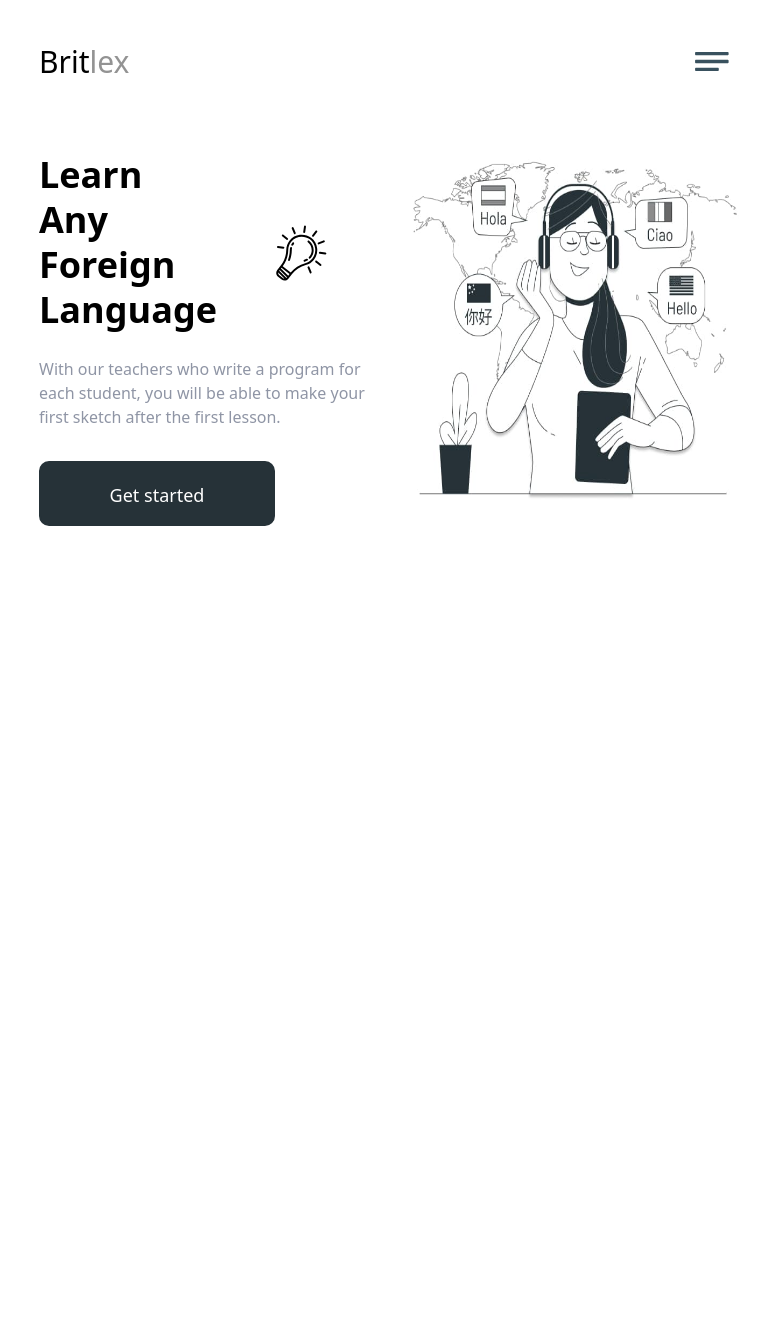
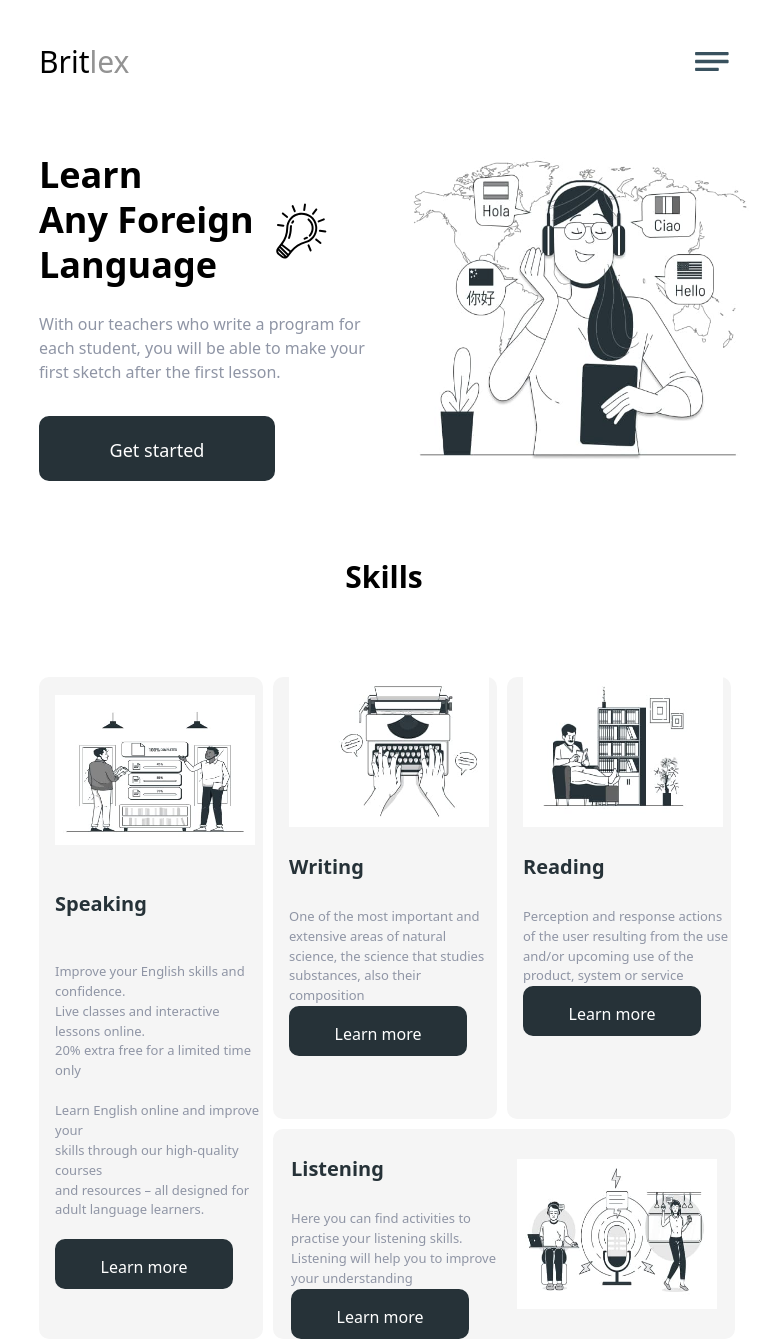
Before and after one commit to petekostrytsya/Britlex_All_devices, a plain HTML site: page index.html in a window 768 px wide. Before the commit the page ends 800 px from the top, so only its background shows below. Drawn offline with nearby package versions, Linux system fonts and the light colour scheme.

Commit message:
skills-desk

```diff
--- a/css/styles.css
+++ b/css/styles.css
@@ -33,7 +33,8 @@ img {
 
 @media screen and (max-width: 574px) {
 .container {
-    width: 290px;
+    width: 100%;
+    max-width: 290px;
     padding: 0 15px;
     margin: 0 auto;
     }
@@ -49,8 +50,9 @@ img {
 
 @media screen and (min-width: 768px) and (max-width: 991px) {
     .container {
-        width: 100%;
+        width: 768px;
         padding: 0 39px;
+        margin: 0 auto;
     }
 }
 
@@ -93,7 +95,7 @@ img {
 }
 
 .page-header-contaniar {
-    max-width: 574px;
+    width: 574px;
     display: flex;
     justify-content: space-between;
 }
@@ -412,7 +414,6 @@ img {
 
 .title-hero {
     width: 217px;
-    /* height: 135px; */
     font-weight: 600;
     font-size: 36px;
     line-height: 1.25;
@@ -420,9 +421,12 @@ img {
     margin-bottom: 25px;
 }
 
+.word-wrap-2 {
+    display: none;
+}
+
 .text-hero {
     width: 338px;
-    height: 72px;
     font-weight: 400;
     font-size: 16px;
     line-height: 1.5;
@@ -453,8 +457,8 @@ img {
 }
 
 .hero-img {
-    width: 352px;
-    height: 352px;
+    width: 362px;
+    height: 312px;
 }
 
 .title-lamp {
@@ -525,6 +529,10 @@ img {
 /* ====================== Skills =================== */
 
 @media screen and (max-width: 574px) {
+
+.skills-list-desk {
+        display: none;
+    }
 
 .skills {
     padding: 50px 0;
@@ -633,8 +641,11 @@ img {
 
 @media screen and (min-width: 575px) and (max-width: 767px) {
 
+.skills-list-desk {
+    display: none;
+}
+
 .skills {
-        padding-top: 96px;
         padding-bottom: 84px;
     }
 
@@ -758,6 +769,122 @@ img {
 }
 
 
+
+
+@media screen and (min-width: 768px) and (max-width: 991px) {
+
+.skills-list {
+    display: none;
+}
+
+.skills {
+        padding-bottom: 52px;
+    }
+
+    .title-section {
+        text-align: center;
+        font-weight: 600;
+        font-size: 30px;
+        line-height: 2.66;
+        color: #000000;
+        margin-bottom: 60px;
+    }
+
+    .img-skills-desk {
+        width: 200px;
+        height: 150px;
+        /* width: 100%;
+        height: auto; */
+    }
+
+    .skills-title-desk {
+        font-weight: 600;
+        font-size: 20px;
+        line-height: 4;
+        color: #263238;
+        /* margin-bottom: 20px; */
+    }
+
+    .text-skills-desk {
+        font-weight: 400;
+        font-size: 13px;
+        line-height: 1.53;
+        color: #8F95A5;
+        /* margin-bottom: 30px; */
+    }
+
+    .skills-btn-desk:focus,
+    .skills-btn-desk:hover {
+        color: #263238;
+        background-color: #FFFFFF;
+    }
+
+    .skills-btn-desk {
+        width: 178px;
+        height: 50px;
+        padding: 14px 43px;
+        font-weight: 500;
+        font-size: 16px;
+        line-height: 1.5;
+        text-align: center;
+        color: #FFFFFF;
+        background-color: #263238;
+        border: 2px solid #263238;
+        border-radius: 10px;
+        cursor: pointer;
+    }
+
+    .skills-list-desk {
+        display: flex;
+        column-gap: 10px;
+    }
+
+    .skills-link-speaking-desk {
+        width: 224px;
+        height: 662px;
+        padding-left: 16px;
+        white-space: pre-line;
+        border-radius: 10px;
+        background-color: #F5F5F5;
+    }
+
+    .skills-link-writing-desk {
+        width: 224px;
+        height: 442px;
+        /* white-space: pre-line; */
+        padding-left: 16px;
+        border-radius: 10px;
+        background-color: #F5F5F5;
+    }
+
+    .skills-link-reading-desk {
+        width: 224px;
+        height: 442px;
+        /* white-space: pre-line; */
+        padding-left: 16px;
+        border-radius: 10px;
+        background-color: #F5F5F5;
+    }
+
+    .skills-link-listening-desk {
+        display: flex;
+        align-items: center;
+        width: 462px;
+        height: 210px;
+        /* white-space: pre-line; */
+        padding: 0 18px;
+        border-radius: 10px;
+        background-color: #F5F5F5;
+    }
+
+    .link-group-desk {
+        display: flex;
+        flex-wrap: wrap;
+        gap: 10px;
+    }
+
+
+}
 
 /* .skills {
     padding-bottom: 180px;
--- a/index.html
+++ b/index.html
@@ -45,7 +45,7 @@
                 <div>
                     <div class="title-lamp">
                         <h1 id="Home" class="title-hero wow animate__animated animate__slideInLeft"
-                            data-wow-duration="2s" data-wow-delay="1s">Learn<br class="word-wrap"> Any <br class="word-wrap">Foreign Language</h1>
+                            data-wow-duration="2s" data-wow-delay="1s">Learn<br class="word-wrap"> Any <br class="word-wrap-2">Foreign Language</h1>
                             <svg class="lamp-hero" width="85" height="85">
                                 <use href="./img/sprite.svg#icon-bulb-icon"></use>
                             </svg>
@@ -64,12 +64,11 @@
         </section>
 
 <!-- SKILLS -->
-        <!-- <section class="skills">
+        <section class="skills">
             <div class="container skills-content">
                 <h2 id="Skills" class="title-section wow animate__animated animate__wobble"
                     data-wow-delay="500ms">Skills</h2>
                     <ul class="skills-list">
-
                             <li class="skills-link-speaking ">
                                 <img class="img-skills"
                                 src="./img/Shared-goals.jpg" alt="Shared goals">
@@ -84,8 +83,6 @@
                                 </p>
                                 <button class="skills-btn" type="button">Learn more</button>
                             </li>
-
-
                             <li class="skills-link-writing">
                                 <img class="img-skills"
                                 src="./img/Typewriter.jpg" alt="Typewriter">
@@ -114,10 +111,59 @@
                                     <img class="img-skills"
                                     src="./img/Podcast-audience.jpg" alt="Podcast audience">
                             </li>
+                    </ul>
 
+                    <div class="skills-list-desk">
+                        <div>
+                            <div class="skills-link-speaking-desk">
+                                <img class="img-skills-desk"
+                                src="./img/Shared-goals.jpg" alt="Shared goals">
+                                <h3 class="skills-title-desk">Speaking</h3>
+                                <p class="text-skills-desk">Improve your English skills and confidence.
+                                    Live classes and interactive lessons online.
+                                    20% extra free for a limited time only
+
+                                    Learn English online and improve your
+                                    skills through our high-quality courses
+                                    and resources – all designed for adult language learners.
+                                </p>
+                                <button class="skills-btn-desk" type="button">Learn more</button>
+                            </div>
+                        </div>
+                        <div class="link-group-desk">
+                            <div class="skills-link-writing-desk">
+                                <img class="img-skills-desk"
+                                src="./img/Typewriter.jpg" alt="Typewriter">
+                                <h3 class="skills-title-desk">Writing</h3>
+                                <p class="text-skills-desk">One of the most important and extensive
+                                    areas of natural science, the science that
+                                    studies substances, also their composition</p>
+                                <button class="skills-btn-desk" type="button">Learn more</button>
+                            </div>
+                            <div class="skills-link-reading-desk">
+                                <img class="img-skills-desk"
+                                src="./img/House-bookshelves.jpg" alt="House bookshelves">
+                                <h3 class="skills-title-desk">Reading</h3>
+                                <p class="text-skills-desk">Perception and response actions of the user
+                                    resulting from the use and/or upcoming use
+                                    of the product, system or service</p>
+                                <button class="skills-btn-desk" type="button">Learn more</button>
+                            </div>
+                            <div class="skills-link-listening-desk">
+                                <div>
+                                    <h3 class="skills-title-desk">Listening</h3>
+                                    <p class="text-skills-desk">Here you can find activities to practise
+                                        your listening skills. Listening will help you to improve your understanding</p>
+                                    <button class="skills-btn-desk" type="button">Learn more</button>
+                                </div>
+                                <img class="img-skills-desk"
+                                src="./img/Podcast-audience.jpg" alt="Podcast audience">
+                            </div>
+                        </div>
+                    </div>
 
             </div>
-        </section> -->
+        </section>
 
 <!-- ABOUT US -->
         <!-- <section class="about">
```
